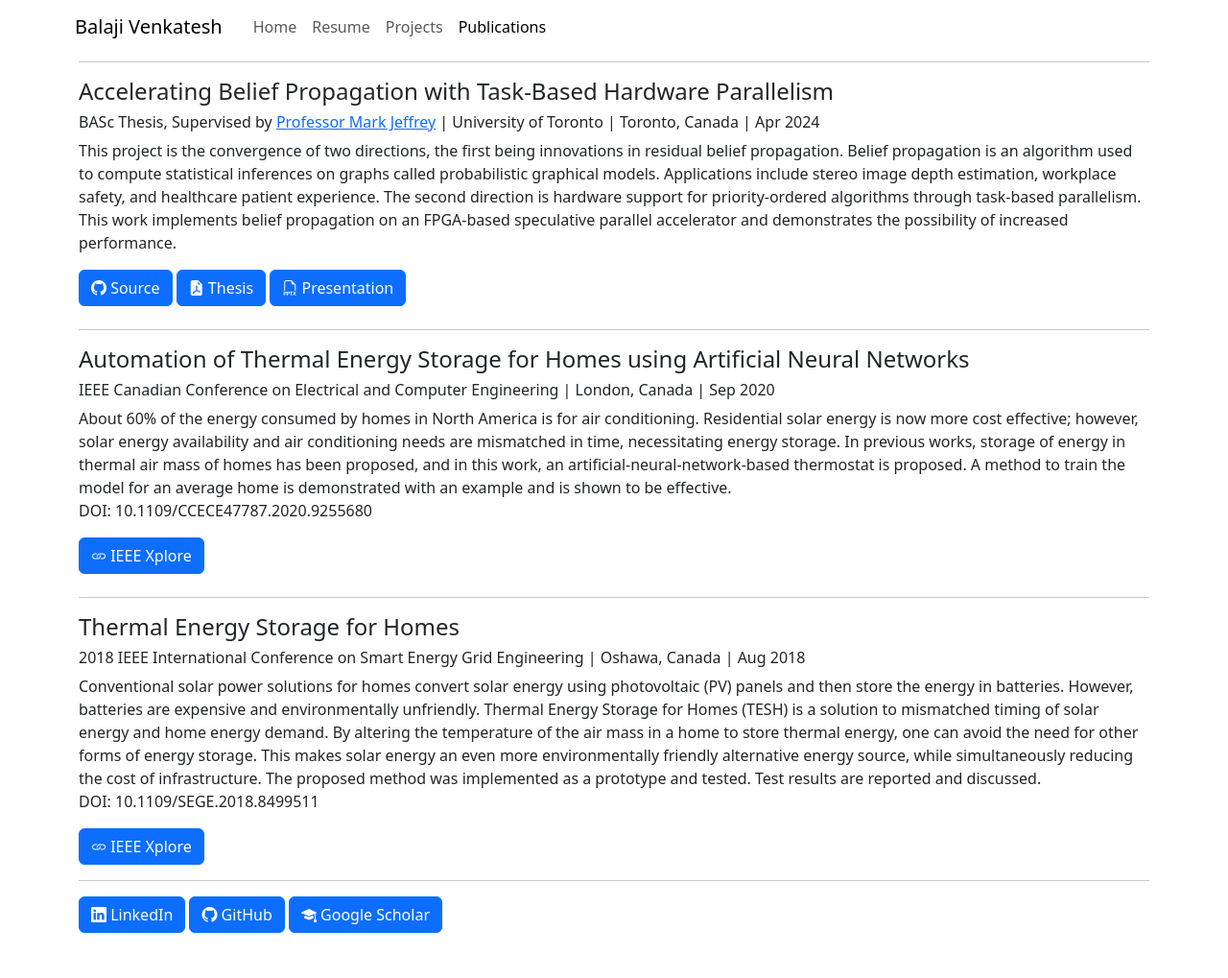
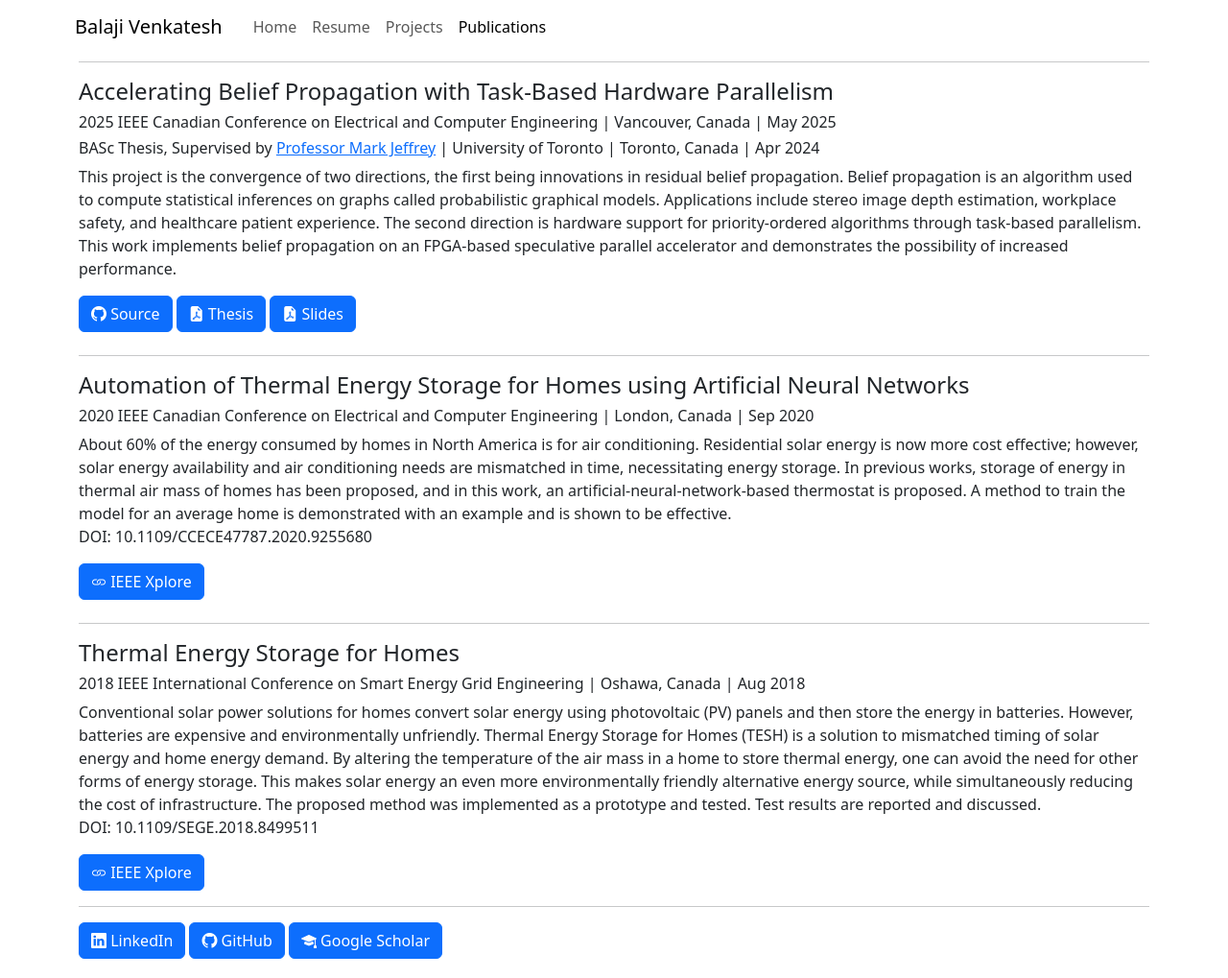
Before and after one commit to balaji-venkatesh/balaji-venkatesh.github.io, a Jekyll site: the page built from publications.md, in a window 1280 px wide. Shown: the whole page at 96% size. Built offline with Jekyll 4.4.1, drawn with Linux system fonts in a browser that asks for light colours; before the commit the page ends 992 px from its top, so only the background shows below that.

Commit message:
Update publications.md for ccece2025

```diff
--- a/publications.md
+++ b/publications.md
@@ -4,19 +4,19 @@ permalink: publications
 ---
 
 #### Accelerating Belief Propagation with Task-Based Hardware Parallelism
-
+###### 2025 IEEE Canadian Conference on Electrical and Computer Engineering | Vancouver, Canada | May 2025
 ###### BASc Thesis, Supervised by [Professor Mark Jeffrey](https://www.eecg.utoronto.ca/~mcj/) | University of Toronto | Toronto, Canada | Apr 2024
 
 This project is the convergence of two directions, the first being innovations in residual belief propagation. Belief propagation is an algorithm used to compute statistical inferences on graphs called probabilistic graphical models. Applications include stereo image depth estimation, workplace safety, and healthcare patient experience. The second direction is hardware support for priority-ordered algorithms through task-based parallelism. This work implements belief propagation on an FPGA-based speculative parallel accelerator and demonstrates the possibility of increased performance. <br>
 
 <a href="https://github.com/balaji-venkatesh/chronos_rbp_hls" class="btn btn-primary mb-2"> <i class="bi bi-github"></i> Source</a>
 <a href="/assets/bv-basc-thesis.pdf" class="btn btn-primary mb-2"> <i class="bi bi-file-earmark-pdf-fill"></i> Thesis</a>
-<a href="/assets/ccece2025.pptx" class="btn btn-primary mb-2"> <i class="bi bi-filetype-pptx"></i> Presentation</a>
+<a href="/assets/ccece2025.pdf" class="btn btn-primary mb-2"> <i class="bi bi-file-earmark-pdf-fill"></i> Slides</a>
 
 ---
 
 #### Automation of Thermal Energy Storage for Homes using Artificial Neural Networks
-###### IEEE Canadian Conference on Electrical and Computer Engineering | London, Canada | Sep 2020
+###### 2020 IEEE Canadian Conference on Electrical and Computer Engineering | London, Canada | Sep 2020
 
 About 60% of the energy consumed by homes in North America is for air conditioning. Residential solar energy is now more cost effective; however, solar energy availability and air conditioning needs are mismatched in time, necessitating energy storage. In previous works, storage of energy in thermal air mass of homes has been proposed, and in this work, an artificial-neural-network-based thermostat is proposed. A method to train the model for an average home is demonstrated with an example and is shown to be effective. <br>
 DOI: 10.1109/CCECE47787.2020.9255680
```
